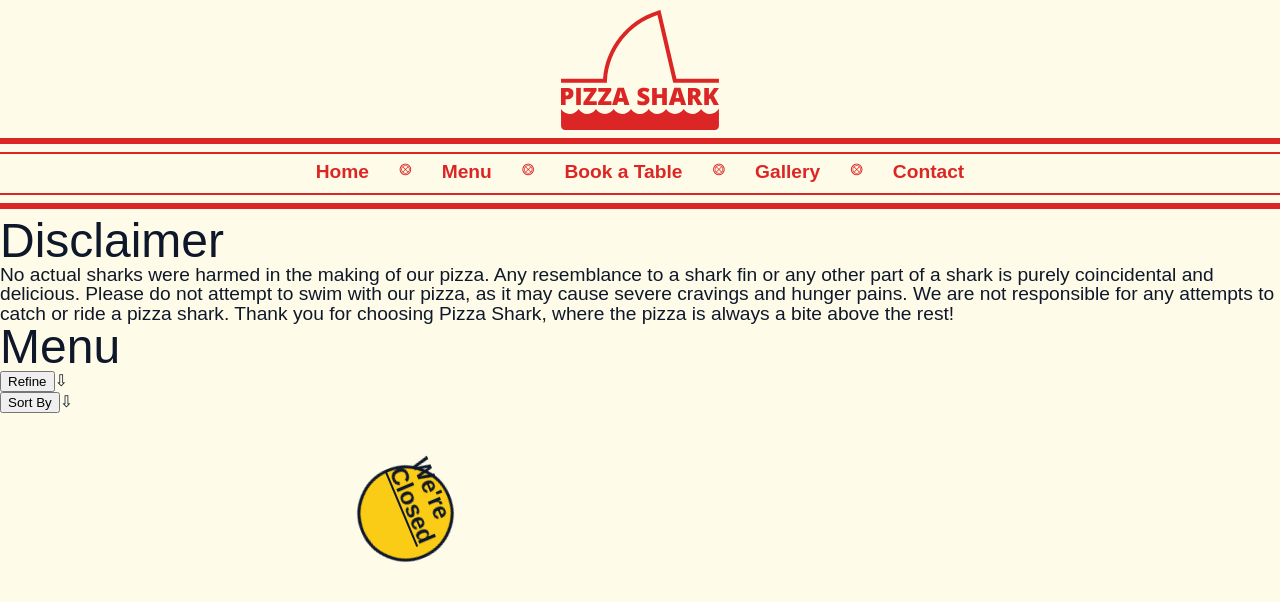
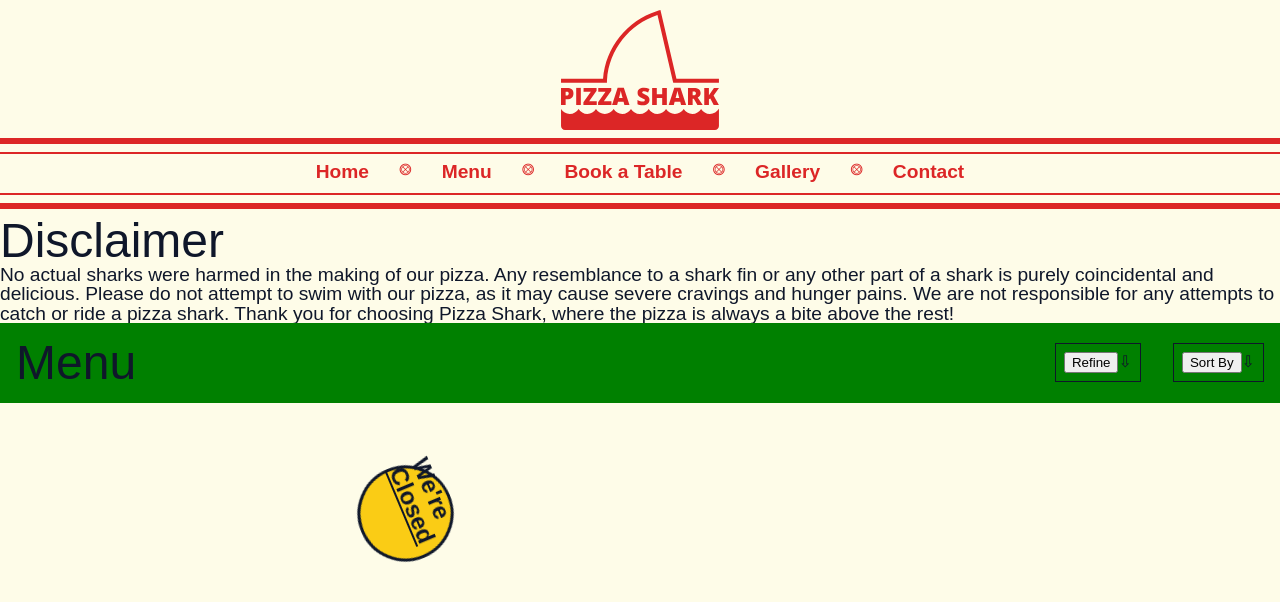
Before and after one commit to kianeblackman/pizza-shark, a React (Vite) app: page /menu in a window 1280 px wide. Shown: the top 602 px of the page. Built offline with nearby package versions, Linux system fonts and the light colour scheme; a web font is replaced by a local one.

Commit message:
styling added to filter buttons on the menu filter bar

```diff
--- a/src/Pages/Menu/MenuFilter.jsx
+++ b/src/Pages/Menu/MenuFilter.jsx
@@ -2,7 +2,7 @@ import React from 'react';
 
 export default function MenuFilter() {
   return (
-    <div>
+    <div className='menu-filter-bar'>
       <h2>Menu</h2>
       <div className='filter-container'>
         <div className='refine-filter'>
--- a/src/scss/components/__components-dir.scss
+++ b/src/scss/components/__components-dir.scss
@@ -9,3 +9,4 @@ This file is used to contain all components imports.
 @import './open-or-closed-sign';
 @import './review-card';
 @import './review-carousel';
+@import './menu-filter';
--- /dev/null
+++ b/src/scss/components/_menu-filter.scss
@@ -0,0 +1,20 @@
+@use '../abstracts/colours';
+
+.menu-filter-bar {
+  background-color: green;
+  display: flex;
+  justify-content: space-between;
+  padding: 1rem;
+  position: sticky;
+  .filter-container {
+    display: flex;
+    align-items: center;
+    gap: 2rem;
+    .refine-filter,
+    .sortBy-filter {
+      gap: 2rem;
+      border: colours.$primary-black 1px solid;
+      padding: 0.5rem;
+    }
+  }
+}
```
Also changed, not shown: src/scss/styles.css, 1 other file (tests, documents, lock files or other folders).
